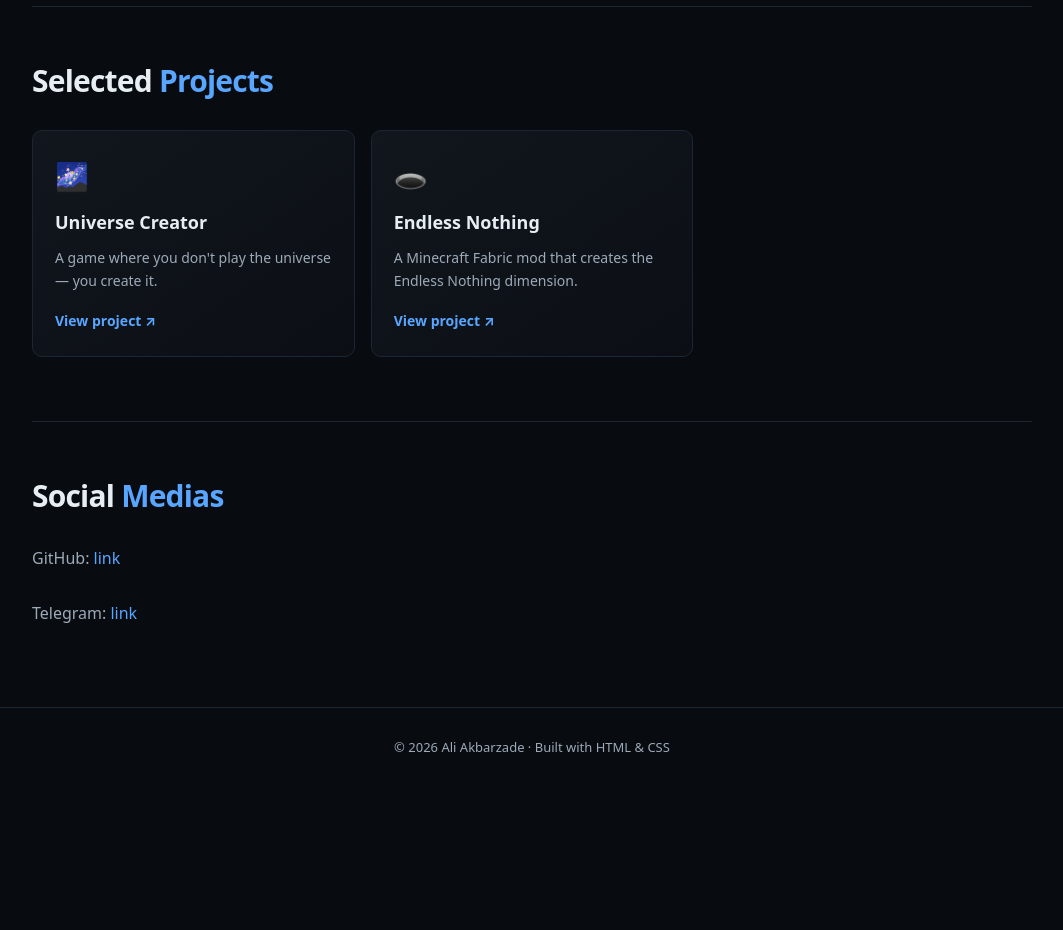
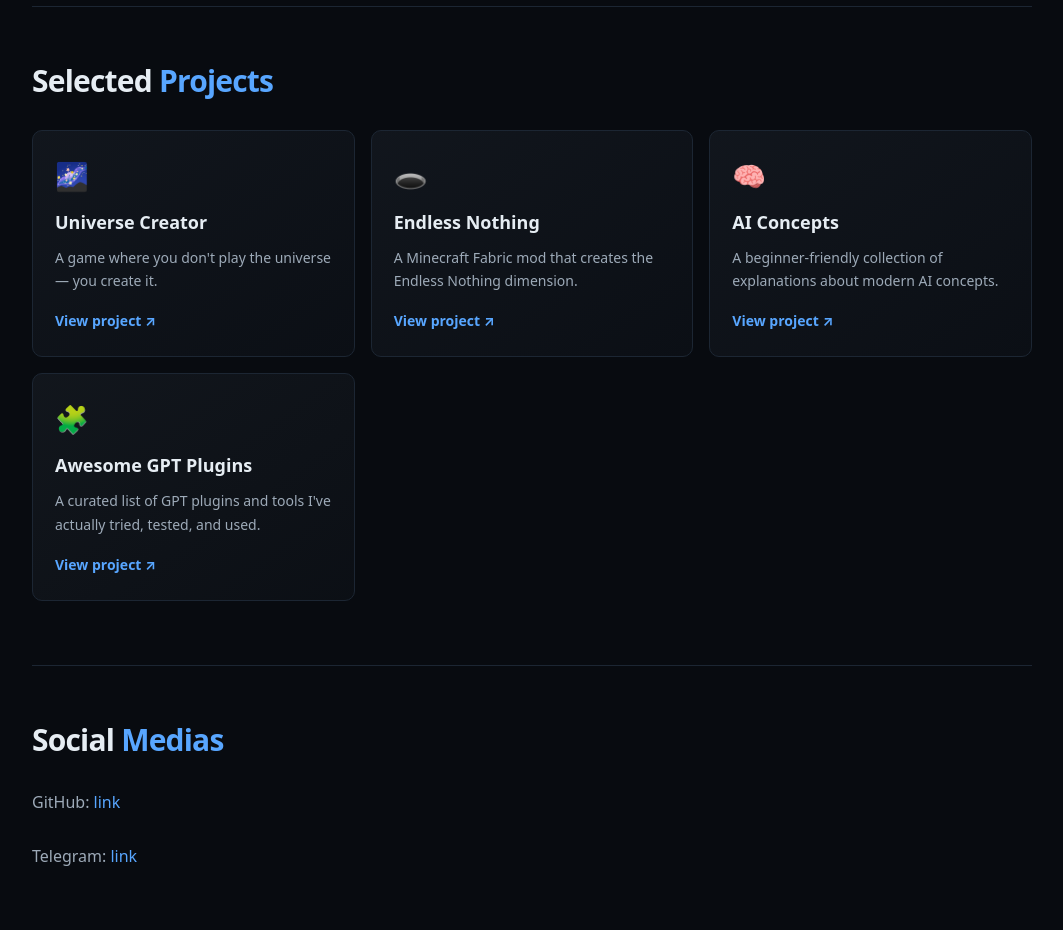
Before and after one commit to aliakbarzade1122/aliakbarzade1122.github.io, a plain HTML site: page index.html in a window 1280 px wide. Shown: the part 1400-2330 px from the top of the page, without its empty margins (108-1171 px from the left). Before the commit the page ends 2186 px from the top, so only its background shows below. Drawn offline with Linux system fonts and the light colour scheme.

Commit message:
Update index.html

```diff
--- a/index.html
+++ b/index.html
@@ -362,6 +362,28 @@
                    target="_blank"
                    rel="noopener noreferrer">View project ↗</a>
             </article>
+
+
+            <article class="card project-card">
+                <div class="card-icon">🧠</div>
+                <h3>AI Concepts</h3>
+                <p>A beginner-friendly collection of explanations about modern AI concepts.</p>
+                <a class="project-link"
+                   href="https://github.com/aliakbarzadegog2-ui/ai-concepts"
+                   target="_blank"
+                   rel="noopener noreferrer">View project ↗</a>
+            </article>
+
+
+            <article class="card project-card">
+                <div class="card-icon">🧩</div>
+                <h3>Awesome GPT Plugins</h3>
+                <p>A curated list of GPT plugins and tools I&#x27;ve actually tried, tested, and used.</p>
+                <a class="project-link"
+                   href="https://github.com/aliakbarzadegog2-ui/awesome-gpt-plugins"
+                   target="_blank"
+                   rel="noopener noreferrer">View project ↗</a>
+            </article>
         </div>
         </section>
 
```
